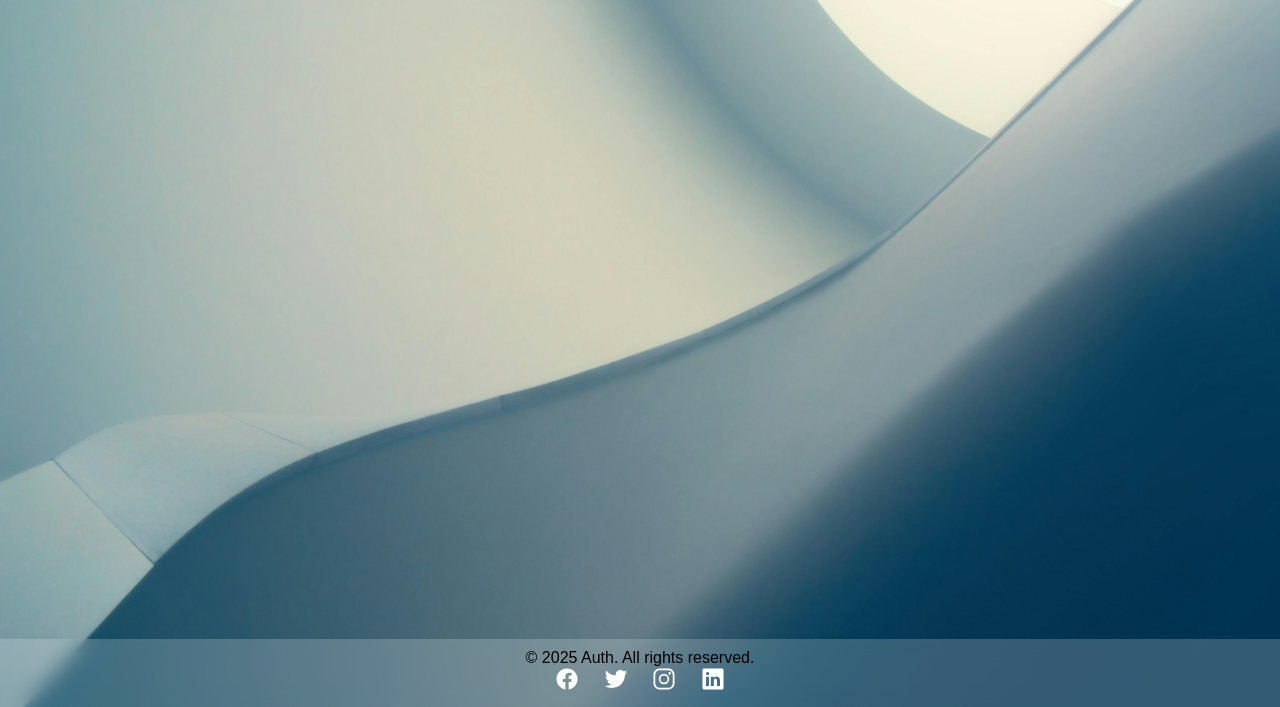
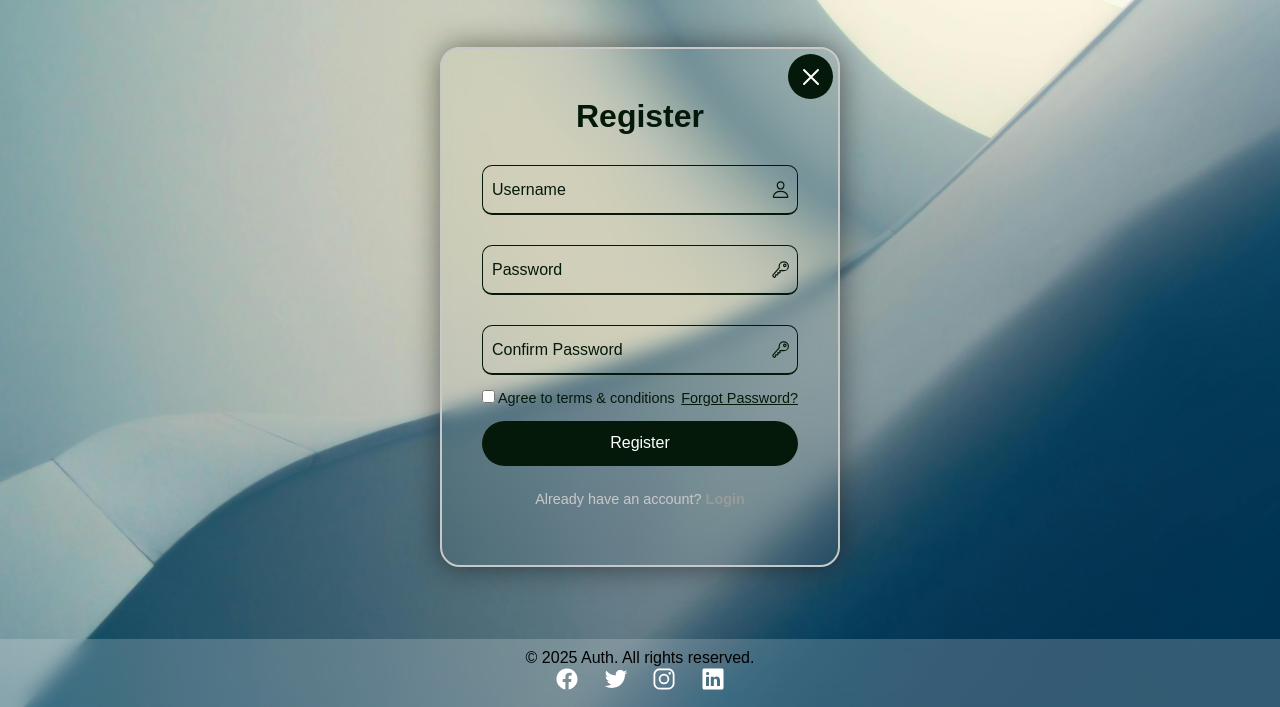
Before and after one commit to ZarkaHasan9/Authentication-System, a Django app: template base/templates/auth/register.html in a window 1280 px wide. Shown: the part 93-800 px from the top of the page. Run offline with Django 5.2, Linux system fonts and the light colour scheme; the template is opened without the code that fills it, so the values that code supplies are empty; some web fonts are replaced.

Commit message:
commit changes

```diff
--- a/base/templates/auth/login.html
+++ b/base/templates/auth/login.html
@@ -3,10 +3,10 @@
 {% block title %}Login Page{% endblock %}
 
 {% block content %}
-    <div class="cover_box active-popup {% if form_type == 'register' %}active{% endif %}">
+    <div class="cover_box active-popup">
         <span class="icon-close"><ion-icon name="close-outline"></ion-icon></span>
                 <!-- Register Form -->
-        <div class="form-box register">
+        <!-- <div class="form-box register  {% if form_type == 'register' %}active{% endif %}">
             <h2>Register</h2>
             <form method="POST" action="{% url 'register' %}">
                 {% csrf_token %}
@@ -34,7 +34,7 @@
                     <p>Already have an account? <a href="{% url 'login' %}"  class="login-link">Login</a></p>
                 </div>
             </form>
-    </div>
+    </div> -->
         <!-- Login form -->
         <div class="form-box login">
             <h2>Login</h2>
--- a/base/templates/auth/register.html
+++ b/base/templates/auth/register.html
@@ -3,38 +3,42 @@
 {% block title %}Register{% endblock %}
 
 {% block content %}
-<!--
-<div class="cover_box ">
-    <span class="icon-close"><ion-icon name="close-outline"></ion-icon></span> -->
-    <!-- <div class="form-box register">
+<div class="cover_box active-popup active">
+        <span class="icon-close"><ion-icon name="close-outline"></ion-icon></span>
+                <!-- Register Form -->
+        <div class="form-box register">
             <h2>Register</h2>
             <form method="POST" action="{% url 'register' %}">
                 {% csrf_token %}
                 <div class="input-box">
                     <span class="icon"><ion-icon name="person-outline"></ion-icon></span>
-                    <input type="text" required id="{{form.username.id_for_label}}" name="{{form.username.name}}" value="{{form.username.value}}">
-                    <label for="{{form.username.id_for_label}}">Username</label>
+                    <input type="text" required  name="{{register_form.username.name}}" value="{{register_form.username.value}}">
+                    <label for="{{register_form.username.id_for_label}}">Username</label>
+                    <span class="error">{{ register_form.username.errors }}</span>
                 </div>
                 <div class="input-box">
                     <span class="icon"><ion-icon name="key-outline"></ion-icon></span>
-                    <input type="password" required name="{{form.password1.name}}" value="{{form.password1.value}}">
-                    <label for="{{form.password1.id_for_label}}">Password</label>
+                    <input type="password" required name="{{register_form.password1.name}}" value="{{register_form.password1.value}}">
+                    <label for="{{register_form.password1.id_for_label}}">Password</label>
+                    <span class="error">{{ register_form.password1.errors }}</span>
                 </div>
                 <div class="input-box">
                     <span class="icon"><ion-icon name="key-outline"></ion-icon></span>
-                    <input type="password" required name="{{form.password2.name}}" value="{{form.password2.value}}">
-                    <label for="{{form.password2.id_for_label}}">Confirm Password</label>
+                    <input type="password" required name="{{register_form.password2.name}}" value="{{register_form.password2.value}}">
+                    <label for="{{register_form.password2.id_for_label}}">Confirm Password</label>
+                    <span class="error">{{ register_form.password2.errors }}</span>
                 </div>
                 <div class="remember-forgot">
                     <label><input type="checkbox">Agree to terms & conditions</label>
                     <a href="#">Forgot Password?</a>
                 </div>
                 <button type="submit" class="btn">Register</button>
-                <div class="login-link">
+                <div class="login-register">
                     <p>Already have an account? <a href="{% url 'login' %}"  class="login-link">Login</a></p>
                 </div>
             </form>
-    </div> -->
-<!-- </div> -->
+    </div>
+    </div>
+
 
 {% endblock %}
--- a/base/templates/home.html
+++ b/base/templates/home.html
@@ -5,8 +5,10 @@
 {% block content %}
 <div class="home-container">
     <h1>Welcome to the Home Page</h1>
+    <h2>hey : {{request.user.username}}</h2>
     <p>This is your starting point to explore what we’ve built.</p>
-<p>Take a look around, discover the features, and enjoy your time here!</p>
+    <p>Take a look around, discover the features, and enjoy your time here!</p>
+    <a href="{% url 'logout' %}">Logout</a>
 
 </div>
 {%endblock %}
--- a/base/urls.py
+++ b/base/urls.py
@@ -3,7 +3,7 @@ from . import views
 
 urlpatterns = [
     # path("accounts/",include('django.contrib.auth.urls')),
-    path("home", views.home, name="home"),
+    path("home/", views.home, name="home"),
     path("register/", views.register_view, name="register"),
     path('login/', views.login_view, name='login'),
     path('logout/', views.logout_view, name='logout'),
```
Also changed, not shown: base/views.py (+18 -13 lines).
